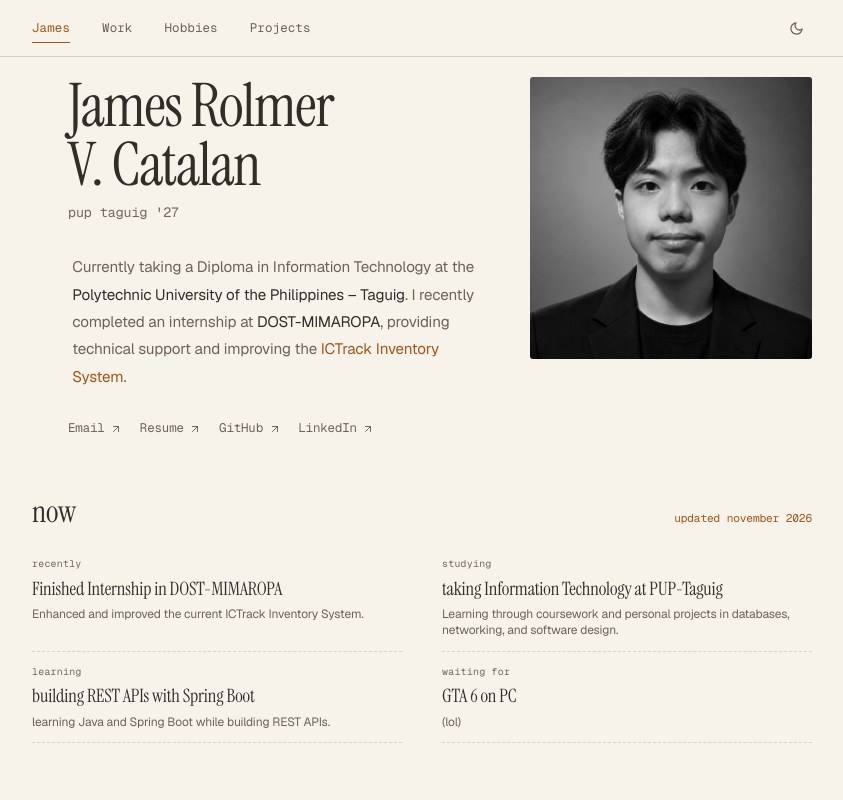
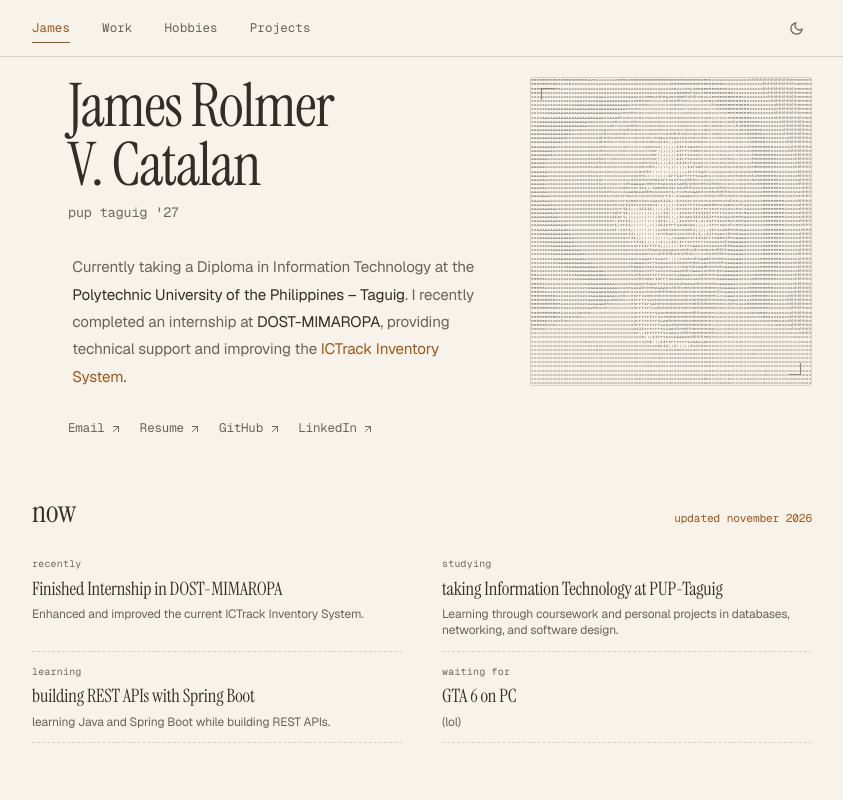
Before and after one commit to jeymzaintsnitch/minimalistic-portfolio, a React (Vite) app: page / in a window 1280 px wide. Shown: the top 800 px of the page, without its empty margins (218-1061 px from the left). Built offline with nearby package versions, Linux system fonts and the light colour scheme; a web font is replaced by a local one.

Commit message:
fix(about): restore ASCII portrait

```diff
--- a/src/components/sections/About/About.css
+++ b/src/components/sections/About/About.css
@@ -140,15 +140,6 @@
   margin: 0;
   width: 100%;
   max-width: 290px;
-}
-
-.about-portrait-image {
-  display: block;
-  width: 100%;
-  aspect-ratio: 1;
-  object-fit: cover;
-  border-radius: var(--radius-xs);
-  filter: grayscale(1) contrast(1.05);
 }
 
 /* "Now" Section — Single Grid, Kavin-Style Rows */
--- a/src/components/sections/About/About.jsx
+++ b/src/components/sections/About/About.jsx
@@ -1,11 +1,12 @@
 import { Link } from 'react-router-dom'
 import { profile, nowItems, nowUpdatedAt, socialLinks } from '@/data/portfolio'
 import { Icon } from '@/components/ui'
+import { AsciiPortrait } from '@/components/ui/AsciiPortrait/AsciiPortrait'
 import { EntryHeading } from '../EntryHeading'
 import { Ganap } from './Ganap'
 import './About.css'
 
-export function About() {
+export function About({ theme = 'dark' }) {
   return (
     <section id="about" className="section-about">
       {/* Hero Split */}
@@ -84,13 +85,13 @@ export function About() {
           </div>
         </div>
 
-        {/* Profile portrait */}
+        {/* ASCII portrait */}
         <div className="about-portrait-wrap">
           <figure className="about-portrait-figure">
-            <img
-              className="about-portrait-image"
+            <AsciiPortrait
               src={profile.avatar}
-              alt={`Portrait of ${profile.fullName}`}
+              alt={`ASCII portrait of ${profile.fullName}`}
+              theme={theme}
             />
           </figure>
         </div>
--- /dev/null
+++ b/src/components/ui/AsciiPortrait/AsciiPortrait.css
@@ -0,0 +1,48 @@
+.ascii-portrait {
+  position: relative;
+  width: 100%;
+  aspect-ratio: 0.91;
+  overflow: hidden;
+  background: var(--color-bg);
+  border: 1px solid var(--color-border);
+  border-radius: 2px;
+}
+
+.ascii-source,
+.ascii-canvas {
+  position: absolute;
+  inset: 0;
+  width: 100%;
+  height: 100%;
+}
+
+.ascii-source {
+  object-fit: cover;
+  filter: grayscale(1);
+  opacity: 0.08;
+}
+
+.ascii-canvas {
+  display: block;
+}
+
+.ascii-corner {
+  position: absolute;
+  width: 12px;
+  height: 12px;
+  border-color: var(--color-border-strong);
+  border-style: solid;
+  pointer-events: none;
+}
+
+.ascii-corner-top {
+  top: 10px;
+  left: 10px;
+  border-width: 1px 0 0 1px;
+}
+
+.ascii-corner-bottom {
+  bottom: 10px;
+  right: 10px;
+  border-width: 0 1px 1px 0;
+}
--- /dev/null
+++ b/src/components/ui/AsciiPortrait/AsciiPortrait.jsx
@@ -0,0 +1,157 @@
+import { useEffect, useRef } from 'react'
+import './AsciiPortrait.css'
+
+const ASCII_CHAR_RAMP = ' .,:;irsXA253hMHGS#9B&@'
+
+/**
+ * Pixel-accurate Canvas ASCII Portrait component.
+ * Converts an image into a crisp, high-density ASCII art matrix with Laplacian contrast sharpening
+ * supporting both dark and light modes.
+ */
+export function AsciiPortrait({
+  src = '/assets/aistudio/Studio_portrait_with_center-parted_curtain_hair_364bd15b.png',
+  alt = 'Black and white ASCII portrait of James Catalan',
+  theme = 'dark',
+}) {
+  const canvasRef = useRef(null)
+  const imgRef = useRef(null)
+
+  useEffect(() => {
+    const canvas = canvasRef.current
+    const img = imgRef.current
+    if (!canvas || !img) return
+
+    const ctx = canvas.getContext('2d')
+    if (!ctx) return
+
+    let isDisposed = false
+    const isLight = theme === 'light'
+
+    const renderAscii = () => {
+      if (isDisposed || !img.naturalWidth || !img.naturalHeight) return
+
+      const clientWidth = Math.max(1, canvas.clientWidth)
+      const clientHeight = Math.max(1, canvas.clientHeight)
+      const dpr = Math.min(window.devicePixelRatio || 1, 3)
+
+      canvas.width = Math.round(clientWidth * dpr)
+      canvas.height = Math.round(clientHeight * dpr)
+      ctx.setTransform(dpr, 0, 0, dpr, 0, 0)
+
+      // Offscreen downsampling canvas
+      const offscreen = document.createElement('canvas')
+      offscreen.width = Math.min(144, Math.max(104, Math.floor(clientWidth / 4)))
+      offscreen.height = Math.max(1, Math.round((offscreen.width * clientHeight) / clientWidth / 1.55))
+
+      const offCtx = offscreen.getContext('2d', { willReadFrequently: true })
+      if (!offCtx) return
+
+      // Center-crop source image into offscreen grid
+      const targetAspect = clientWidth / clientHeight
+      let cropW = img.naturalWidth
+      let cropH = img.naturalHeight
+
+      if (cropW / cropH > targetAspect) {
+        cropW = cropH * targetAspect
+      } else {
+        cropH = cropW / targetAspect
+      }
+
+      offCtx.drawImage(
+        img,
+        (img.naturalWidth - cropW) / 2,
+        (img.naturalHeight - cropH) / 2,
+        cropW,
+        cropH,
+        0,
+        0,
+        offscreen.width,
+        offscreen.height
+      )
+
+      const imgData = offCtx.getImageData(0, 0, offscreen.width, offscreen.height).data
+      const lumMap = new Float32Array(offscreen.width * offscreen.height)
+
+      // Rec. 709 luminance calculation with alpha weighting
+      for (let i = 0; i < lumMap.length; i++) {
+        const idx = i * 4
+        lumMap[i] = ((imgData[idx] * 0.2126 + imgData[idx + 1] * 0.7152 + imgData[idx + 2] * 0.0722) * imgData[idx + 3]) / 65025
+      }
+
+      const cellW = clientWidth / offscreen.width
+      const cellH = clientHeight / offscreen.height
+
+      // Background fill matching current theme
+      ctx.fillStyle = getComputedStyle(canvas).getPropertyValue('--color-bg').trim()
+      ctx.fillRect(0, 0, clientWidth, clientHeight)
+      ctx.textAlign = 'center'
+      ctx.textBaseline = 'middle'
+      ctx.font = `${cellH * 1.05}px "JetBrains Mono", monospace`
+
+      const rampLen = ASCII_CHAR_RAMP.length
+
+      // Render ASCII glyphs with 4-neighbor Laplacian edge contrast
+      for (let y = 0; y < offscreen.height; y++) {
+        for (let x = 0; x < offscreen.width; x++) {
+          const idx = y * offscreen.width + x
+          const neighborAvg =
+            (lumMap[y * offscreen.width + Math.max(0, x - 1)] +
+              lumMap[y * offscreen.width + Math.min(offscreen.width - 1, x + 1)] +
+              lumMap[Math.max(0, y - 1) * offscreen.width + x] +
+              lumMap[Math.min(offscreen.height - 1, y + 1) * offscreen.width + x]) /
+            4
+
+          const sharpened = Math.max(0, Math.min(1, lumMap[idx] + (lumMap[idx] - neighborAvg) * 0.45))
+          const contrast = Math.pow(sharpened, 0.75)
+
+          if (isLight) {
+            // Light mode: charcoal characters on a warm paper background
+            const charIdx = Math.floor((1 - contrast) * (rampLen - 1))
+            const char = ASCII_CHAR_RAMP[charIdx]
+            if (char === ' ') continue
+
+            const r = Math.round(40 + (1 - contrast) * 104)
+            const g = Math.round(42 + (1 - contrast) * 100)
+            const b = Math.round(42 + (1 - contrast) * 96)
+            ctx.fillStyle = `rgb(${r}, ${g}, ${b})`
+            ctx.fillText(char, (x + 0.5) * cellW, (y + 0.5) * cellH)
+          } else {
+            // Dark mode: warm monochrome characters on charcoal
+            const char = ASCII_CHAR_RAMP[Math.floor(contrast * (rampLen - 1))]
+            if (char === ' ') continue
+
+            const brightness = Math.round(70 + contrast * 165)
+            ctx.fillStyle = `rgb(${brightness}, ${Math.round(brightness * 0.97)}, ${Math.round(brightness * 0.93)})`
+            ctx.fillText(char, (x + 0.5) * cellW, (y + 0.5) * cellH)
+          }
+        }
+      }
+    }
+
+    img.addEventListener('load', renderAscii)
+    const ro = new ResizeObserver(renderAscii)
+    ro.observe(canvas)
+    renderAscii()
+
+    if (document.fonts) {
+      document.fonts.ready.then(() => {
+        if (!isDisposed) renderAscii()
+      })
+    }
+
+    return () => {
+      isDisposed = true
+      ro.disconnect()
+      img.removeEventListener('load', renderAscii)
+    }
+  }, [src, theme])
+
+  return (
+    <div className="ascii-portrait">
+      <img ref={imgRef} src={src} alt="" className="ascii-source" aria-hidden="true" />
+      <canvas ref={canvasRef} className="ascii-canvas" role="img" aria-label={alt} />
+      <span className="ascii-corner ascii-corner-top" aria-hidden="true" />
+      <span className="ascii-corner ascii-corner-bottom" aria-hidden="true" />
+    </div>
+  )
+}
```
